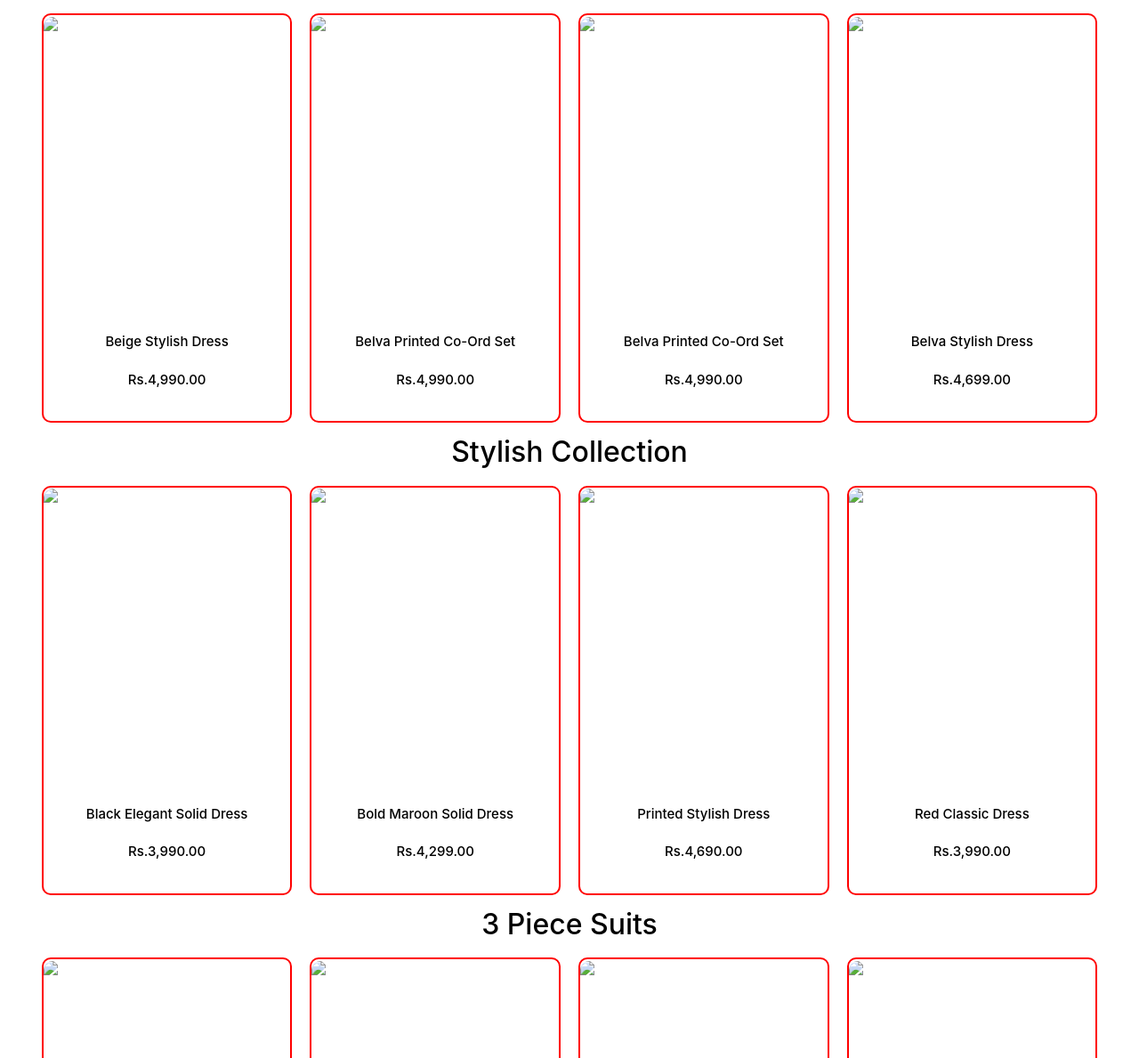
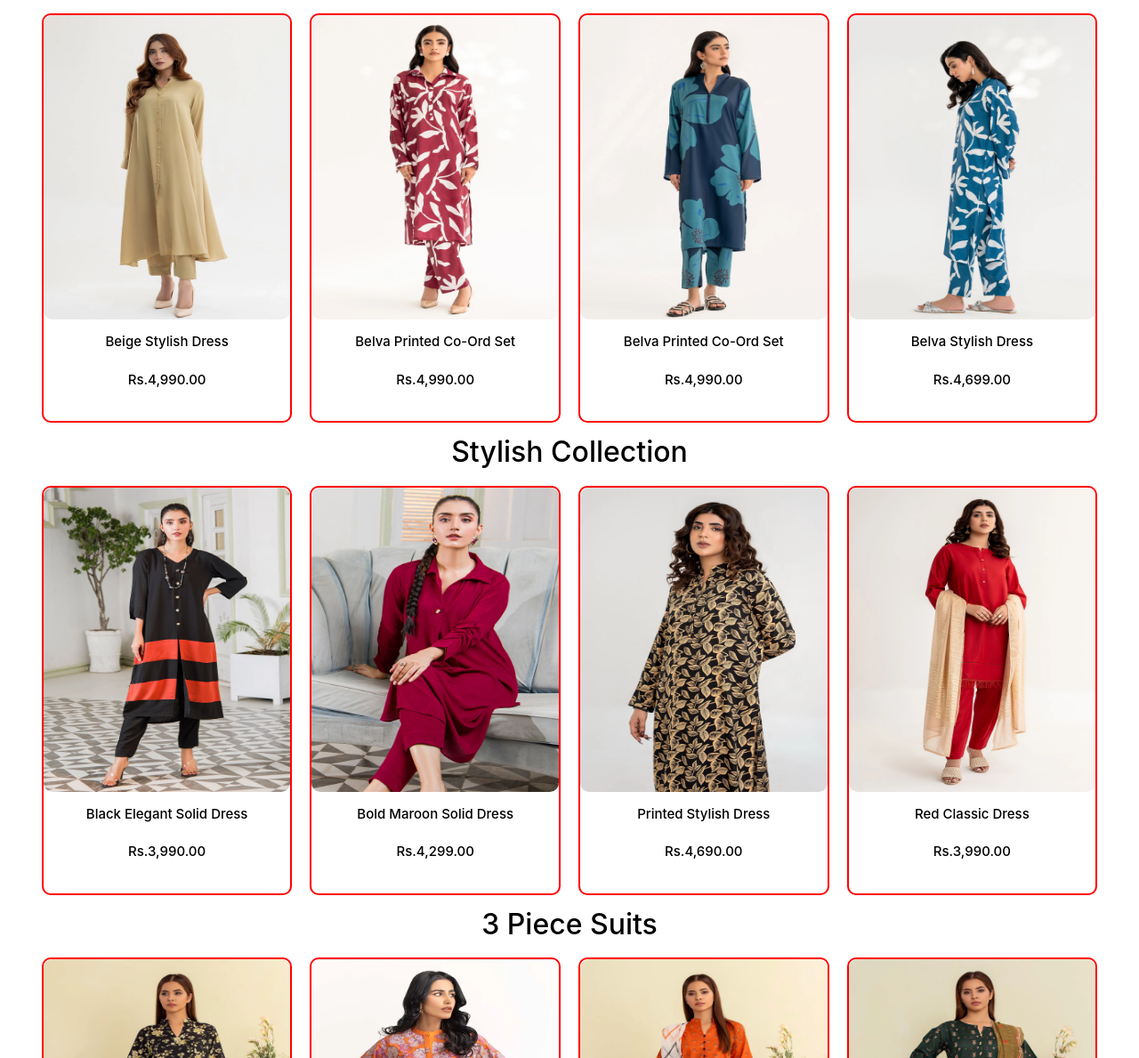
Before and after one commit to waqas510/Class-projects, a plain HTML site: page products.html in a window 1280 px wide. Shown: the part 711-1900 px from the top of the page at 89% size. Drawn offline with Linux system fonts and the light colour scheme.

Commit message:
Update products.html

```diff
--- a/products.html
+++ b/products.html
@@ -37,22 +37,22 @@
             <center><h2 style="color: black;">2 Piece Suits</h2></center>
             <div class="products-page-collection1">
                 <div class="card">
-                    <div class="card-Img"><a href="Products/Beige-Stylish-Dress.html"><img src="Images/Collection-1/Product1/1.webp" alt="suit-image"></a></div>
+                    <div class="card-Img"><a href="Products/Beige-Stylish-Dress.html"><img src="Collection-1/Product1/1.webp" alt="suit-image"></a></div>
                     <div class="product-name"><h2><a href="Products/Beige-Stylish-Dress.html">Beige Stylish Dress</a></h2>
                     <h3><a href="Products/Beige-Stylish-Dress.html">Rs.4,990.00</a></h2></div>
                 </div>
                 <div class="card">
-                    <div class="card-Img"><a href="Products/Belva Printed Co-Ord Set.html"><img src="Images/Collection-1/Product2/1.webp" alt="suit-image"></a></div>
+                    <div class="card-Img"><a href="Products/Belva Printed Co-Ord Set.html"><img src="Collection-1/Product2/1.webp" alt="suit-image"></a></div>
                     <div class="product-name"><h2><a href="Products/Belva Printed Co-Ord Set.html">Belva Printed Co-Ord Set</a></h2>
                     <h3><a href="Products/Belva Printed Co-Ord Set.html">Rs.4,990.00</a></h2></div>
                 </div>
                 <div class="card">
-                    <div class="card-Img"><a href="Products/Belva Printed Co-Ord Set2.html"><img src="Images/Collection-1/Product3/1.webp" alt="suit-image"></a></div>
+                    <div class="card-Img"><a href="Products/Belva Printed Co-Ord Set2.html"><img src="Collection-1/Product3/1.webp" alt="suit-image"></a></div>
                     <div class="product-name"><h2><a href="Products/Belva Printed Co-Ord Set2.html">Belva Printed Co-Ord Set</a></h2>
                     <h3><a href="Products/Belva Printed Co-Ord Set2.html">Rs.4,990.00</a></h2></div>
                 </div>
                 <div class="card">
-                    <div class="card-Img"><a href="Products/Belva Stylish Dress.html"><img src="Images/Collection-1/Product4/1.webp" alt="suit-image"></a></div>
+                    <div class="card-Img"><a href="Products/Belva Stylish Dress.html"><img src="Collection-1/Product4/1.webp" alt="suit-image"></a></div>
                     <div class="product-name"><h2><a href="Products/Belva Stylish Dress.html">Belva Stylish Dress</a></h2>
                     <h3><a href="Products/Belva Stylish Dress.html">Rs.4,699.00</a></h2></div>
                 </div>
@@ -62,22 +62,22 @@
 
             <div class="products-page-collection2">
                 <div class="card">
-                    <div class="card-Img"><a href="Products/Bold Maroon Solid Dress.html"><img src="Images/Collection-2/Product2/1.webp" alt="suit-image"></a></div>
+                    <div class="card-Img"><a href="Products/Bold Maroon Solid Dress.html"><img src="Collection-2/Product2/1.webp" alt="suit-image"></a></div>
                     <div class="product-name"><h2><a href="Products/Bold Maroon Solid Dress.html">Black Elegant Solid Dress</a></h2>
                     <h3><a href="Products/Bold Maroon Solid Dress.html">Rs.3,990.00</a></h2></div>
                 </div>
                 <div class="card">
-                    <div class="card-Img"><a href="Products/Black Elegant Solid Dress.html"><img src="Images/Collection-2/Product1/1.webp" alt="suit-image"></a></div>
+                    <div class="card-Img"><a href="Products/Black Elegant Solid Dress.html"><img src="Collection-2/Product1/1.webp" alt="suit-image"></a></div>
                     <div class="product-name"><h2><a href="Products/Black Elegant Solid Dress.html">Bold Maroon Solid Dress</a></h2>
                     <h3><a href="Products/Black Elegant Solid Dress.html">Rs.4,299.00</a></h2></div>
                 </div>
                 <div class="card">
-                    <div class="card-Img"><a href="Products/Printed Stylish Dress.html"><img src="Images/Collection-2/Product3/1.webp" alt="suit-image"></a></div>
+                    <div class="card-Img"><a href="Products/Printed Stylish Dress.html"><img src="Collection-2/Product3/1.webp" alt="suit-image"></a></div>
                     <div class="product-name"><h2><a href="Products/Printed Stylish Dress.html">Printed Stylish Dress</a></h2>
                     <h3><a href="Products/Printed Stylish Dress.html">Rs.4,690.00</a></h2></div>
                 </div>
                 <div class="card">
-                    <div class="card-Img"><a href="Products/Red Classic Dress.html"><img src="Images/Collection-2/Product4/1.webp" alt="suit-image"></a></div>
+                    <div class="card-Img"><a href="Products/Red Classic Dress.html"><img src="Collection-2/Product4/1.webp" alt="suit-image"></a></div>
                     <div class="product-name"><h2><a href="Products/Red Classic Dress.html">Red Classic Dress</a></h2>
                     <h3><a href="Products/Red Classic Dress.html">Rs.3,990.00</a></h2></div>
                 </div>
@@ -87,22 +87,22 @@
 
             <div class="products-page-collection3">
                 <div class="card">
-                    <div class="card-Img"><a href="Products/Digital Printed Cambric 3Piece (Pret).html"><img src="Images/Collection-3/Product1/1.webp" alt="suit-image"></a></div>
+                    <div class="card-Img"><a href="Products/Digital Printed Cambric 3Piece (Pret).html"><img src="Collection-3/Product1/1.webp" alt="suit-image"></a></div>
                     <div class="product-name"><h2><a href="Products/Digital Printed Cambric 3Piece (Pret).html">Digital Printed Cambric 3Piece (Pret)</a></h2>
                     <h3><a href="Products/Digital Printed Cambric 3Piece (Pret).html">Rs.4,690.00</a></h2></div>
                 </div>
                 <div class="card">
-                    <div class="card-Img"><a href="Products/2 Piece Cambric Screen Print Shirt With Trouser IPS-23-19.html"><img src="Images/Collection-3/Product2/1.webp" alt="suit-image"></a></div>
+                    <div class="card-Img"><a href="Products/2 Piece Cambric Screen Print Shirt With Trouser IPS-23-19.html"><img src="Collection-3/Product2/1.webp" alt="suit-image"></a></div>
                     <div class="product-name"><h2><a href="Products/2 Piece Cambric Screen Print Shirt With Trouser IPS-23-19.html">2 Piece Cambric Screen Print Shirt</a></h2>
                     <h3><a href="Products/2 Piece Cambric Screen Print Shirt With Trouser IPS-23-19.html">Rs.3,977.00</a></h2></div>
                 </div>
                 <div class="card">
-                    <div class="card-Img"><a href="Products/Digital Printed Cambric 3Piece (Pret)3.html"><img src="Images/Collection-3/Product3/1.webp" alt="suit-image"></a></div>
+                    <div class="card-Img"><a href="Products/Digital Printed Cambric 3Piece (Pret)3.html"><img src="Collection-3/Product3/1.webp" alt="suit-image"></a></div>
                     <div class="product-name"><h2><a href="Products/Digital Printed Cambric 3Piece (Pret)3.html">Digital Printed Cambric 3Piece (Pret)</a></h2>
                         <h3><a href="Products/Digital Printed Cambric 3Piece (Pret)3.html">Rs.4,490.00</a></h2></div>
                 </div>
                 <div class="card">
-                    <div class="card-Img"><a href="Products/Digital Printed Cambric 3Piece (Pret)4.html"><img src="Images/Collection-3/Product4/1.webp" alt="suit-image"></a></div>
+                    <div class="card-Img"><a href="Products/Digital Printed Cambric 3Piece (Pret)4.html"><img src="Collection-3/Product4/1.webp" alt="suit-image"></a></div>
                     <div class="product-name"><h2><a href="Products/Digital Printed Cambric 3Piece (Pret)4.html">Digital Printed Cambric 3Piece (Pret)</a></h2>
                     <h3><a href="Products/Digital Printed Cambric 3Piece (Pret)4.html">Rs.4,990.00</a></h2></div>
                 </div>
```
